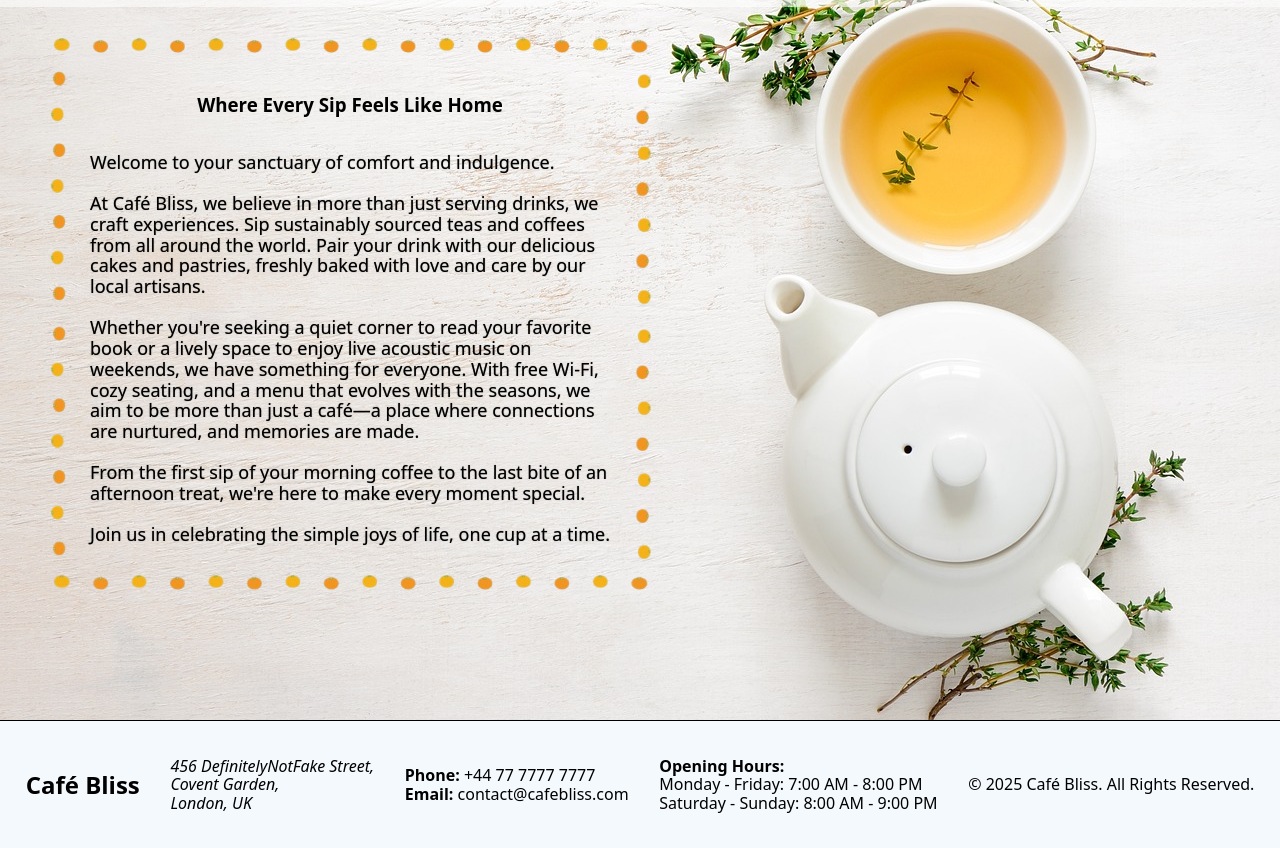
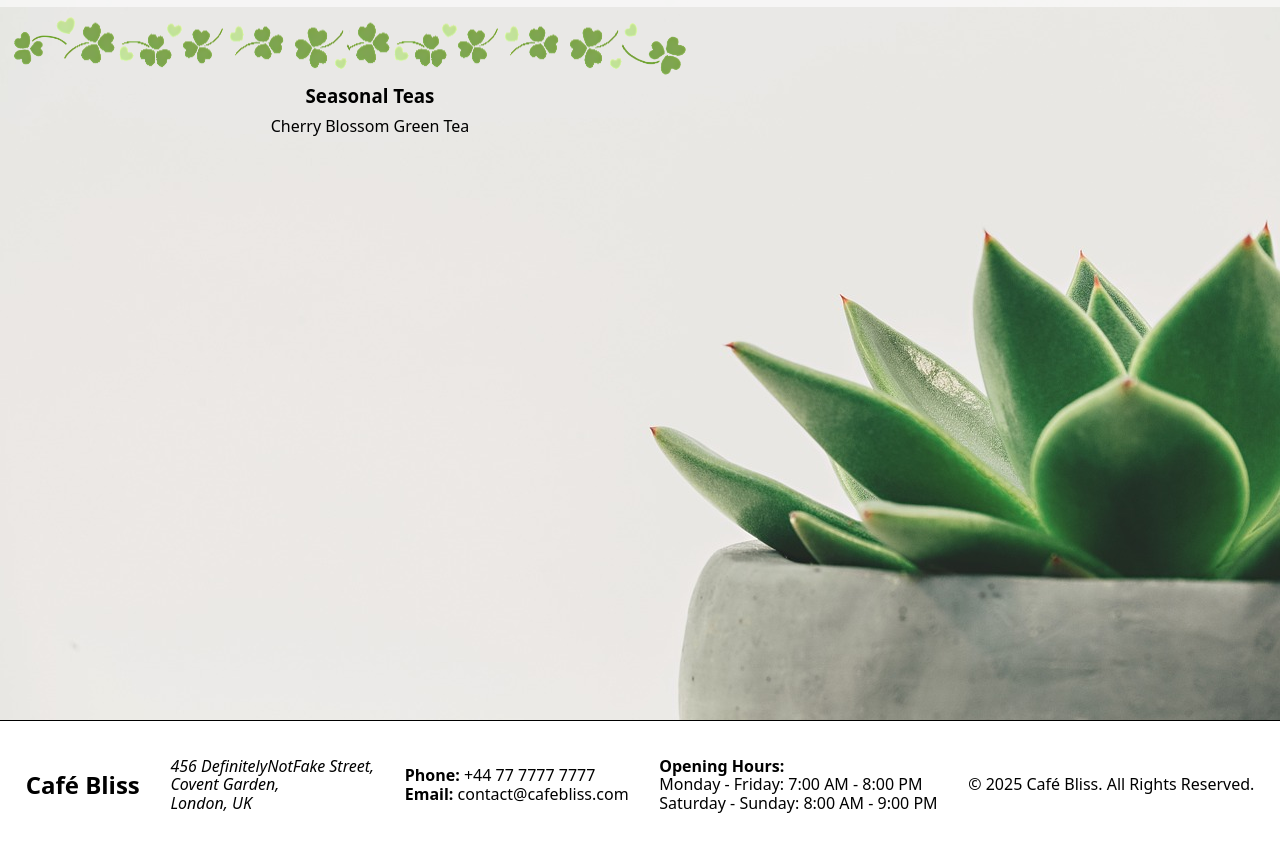
Before and after one commit to AlexS1302/cafe-website, a website built with webpack: page src/template.html in a window 1280 px wide. Shown: the part 80-928 px from the top of the page. Built offline with nearby package versions, Linux system fonts and the light colour scheme.

Commit message:
Implement initial menu structure

```diff
--- a/src/index.js
+++ b/src/index.js
@@ -24,4 +24,4 @@ aboutBtn.addEventListener("click", () => {
     about();
 });
 
-about();
+menu();
--- a/src/pages/about.js
+++ b/src/pages/about.js
@@ -6,26 +6,21 @@ export function about(){
 
     const main = document.createElement("section");
     main.setAttribute("id", "about");
-    contentContainer.appendChild(main);
 
     const backgroundImage = document.createElement("img");
     backgroundImage.src = backgroundImageSrc;
-    backgroundImage.alt = "Cake image"
-    main.appendChild(backgroundImage);
+    backgroundImage.alt = "Tea pot background image"
 
     const articleContainer = document.createElement("div");
     articleContainer.setAttribute("id", "article-container");
     articleContainer.classList.add("article-border");
-    main.appendChild(articleContainer);
 
     const article = document.createElement("article");
-    articleContainer.appendChild(article);
 
-    // Text
+    // Article text
     const h1 = document.createElement("h1");
     h1.textContent = "Where Every Sip Feels Like Home";
     h1.setAttribute("id", "about-header");
-    article.appendChild(h1);
 
     const p = document.createElement("p");
     p.setAttribute("id", "about-paragraph");
@@ -36,6 +31,10 @@ export function about(){
     p.textContent += "From the first sip of your morning coffee to the last bite of an afternoon treat, we're here to make every moment special.\n\n"
     p.textContent += "Join us in celebrating the simple joys of life, one cup at a time."
 
+    contentContainer.appendChild(main);
+    main.appendChild(backgroundImage);
+    main.appendChild(articleContainer);
+    articleContainer.appendChild(article);
+    article.appendChild(h1);
     article.appendChild(p);
-
 }
--- a/src/pages/menu.js
+++ b/src/pages/menu.js
@@ -1,4 +1,34 @@
+import backgroundImageSrc from '../images/menu-bg.jpg'
 
 export function menu(){
-    console.log("To be continued!");
+    const contentContainer = document.getElementById("content");
+
+    const main = document.createElement("section");
+    main.setAttribute("id", "menu");
+    contentContainer.appendChild(main);
+
+    const backgroundImage = document.createElement("img");
+    backgroundImage.src = backgroundImageSrc;
+    backgroundImage.alt = "Tea background image"
+    main.appendChild(backgroundImage);
+
+    const menuContainer = document.createElement("div");
+    menuContainer.setAttribute("id", "menu-container");
+    menuContainer.classList.add("menu-border")
+    main.appendChild(menuContainer);
+
+    const menuList = document.createElement("ul");
+    menuList.setAttribute("id", "menu-list");
+    menuContainer.appendChild(menuList);
+
+    // Menu items
+    const teaHeader = document.createElement("h3");
+    teaHeader.setAttribute("id", "tea-header");
+    teaHeader.textContent = "Seasonal Teas";
+    menuList.appendChild(teaHeader);
+
+    const greenTea = document.createElement("p");
+    greenTea.textContent = "Cherry Blossom Green Tea";
+    menuList.appendChild(greenTea);
+
 }
--- a/src/styles.css
+++ b/src/styles.css
@@ -105,7 +105,7 @@ nav button:hover {
 
 /* About tab */
 
-#about {
+#about, #menu {
     height: 100vh;
     display: grid;
     grid-template-columns: 1fr 1fr;
@@ -114,7 +114,7 @@ nav button:hover {
     justify-items: center;
 }
 
-#about img {
+#about img, #menu img {
     width: 100%;
     height: 100%;
     object-fit: cover;
@@ -122,20 +122,20 @@ nav button:hover {
     z-index: -1;
 }
 
-article {
+#article-container{
+    width: 700px;
+    height: 650px;
+}
+
+article, #menu-list {
     display: flex;
     flex-direction: column;
     align-items: center;
 }
 
-#article-container {
-    width: 700px;
-    height: 650px;
-}
-
 .article-border {
     border: 80px solid transparent;
-    border-image: url(images/border.png);
+    border-image: url(images/about-border.png);
     border-image-slice: 110;
     border-image-width: 80px;
     border-image-outset: 10px;
@@ -150,9 +150,34 @@ article {
     text-shadow: 0px 0px 1px rgba(0, 0, 0, 0.5);
 }
 
+
+/* Menu tab */
+#menu-container {
+    margin-top: 80px;
+    width: 700px;
+    height: 800px;
+}
+
+.menu-border {
+    border: 80px solid transparent;
+    border-image: url(images/menu-border.png);
+    border-image-slice: 600;
+    border-image-width: 80px;
+    border-image-outset: 5px;
+    border-image-repeat: round;
+}
+
+#menu-list {
+    margin: 0;
+}
+
+#menu-list > * {
+    margin: 5px 0;
+}
+
 /* Footer */
 footer {
-    background-color:#f4f9fd;
+    background-color: white;
     border-top: 1px solid black;
     padding-block: 20px;
 }
@@ -164,16 +189,3 @@ footer {
     margin: 0px 10px;
     gap: 15px;
 }
-
-/* To add later with Javascript */
-
-.fade-in {
-    transition: opacity 0.5s ease, transform 0.5s ease;
-    opacity: 1;
-    transform: translateY(0);
-}
-
-.fade-out {
-    opacity: 0;
-    transform: translateY(.8rem);
-}
--- a/src/template.html
+++ b/src/template.html
@@ -10,8 +10,8 @@
         <nav>
             <h2>Café Bliss</h2>
             <button id="home-btn">Home</button>
+            <button id="about-btn">About</button>
             <button id="menu-btn">Menu</button>
-            <button id="about-btn">About</button>
         </nav>
     </header>
     <div id="content"></div>
```
Also changed, not shown: src/images/about-border.png (renamed from src/images/border.png), src/images/cake.jpg (deleted), src/images/menu-bg.jpg (added), src/images/menu-border.png (added).
